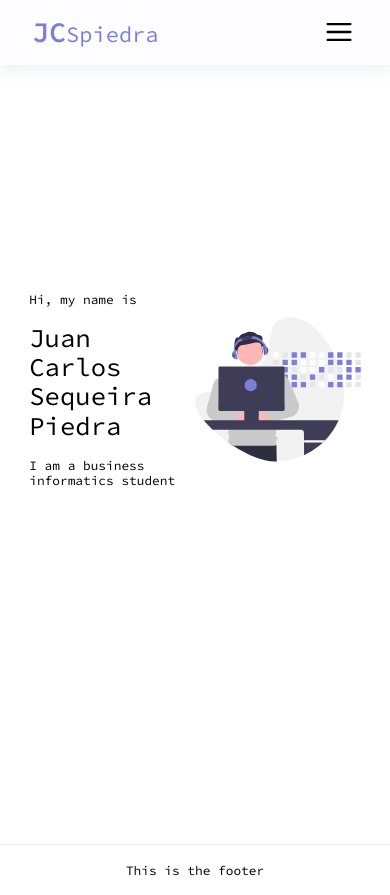
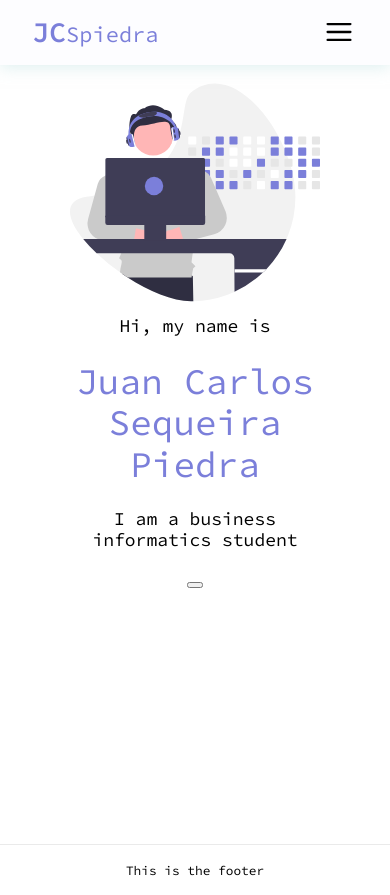
Before and after one commit to spiedra/my-portfolio-website, a Next.js app: page / in a window 390 px wide. Built offline with nearby package versions, Linux system fonts and the light colour scheme.

Commit message:
feat: add responsiveness to landing page

```diff
--- a/src/pages/index.js
+++ b/src/pages/index.js
@@ -2,27 +2,41 @@ import styled from "styled-components";
 import SvgDeveloper from "../components/SvgComponents/SvgDeveloper";
 
 const LandingSection = styled.section`
-  display: flex;
-  justify-content: space-evenly;
-  align-items: center;
-  width: 85%;
-  min-height: 90vh;
-  padding: 10px 0;
+  ${(props) => props.theme.mixins.flexCenter}
+  flex-direction: column-reverse;
+  width: 90%;
+  padding-top: 5rem;
+
+  @media ${(props) => props.theme.bp.tablet} {
+    flex-direction: row;
+    min-height: 10vh;
+    width: 85%;
+  }
 `;
 
-const IntroContainer = styled.article``;
+const IntroContainer = styled.article`
+  max-width: 80%;
+  font-size: 18px;
+  text-align: center;
+`;
 
 const MainImageContainer = styled.div`
-    width: 50%;
-    height: 50%;
-    ${(props) => props.theme.mixins.flexCenter}
+  ${(props) => props.theme.mixins.flexCenter}
+  width: 15.625rem;
+  height: 14.0625rem;
 `;
 
-const HiMessage = styled.p``;
+const HiMessage = styled.p`
+  margin-top: .7rem;
+`;
 
-const MyName = styled.h1``;
+const MyName = styled.h1`
+  color: var(--chetwode-blue);
+`;
 
 const Presentation = styled.p``;
+
+const CurriculumButton = styled.button``;
 
 export default function Home() {
   return (
@@ -32,9 +46,10 @@ export default function Home() {
           <HiMessage>Hi, my name is</HiMessage>
           <MyName>Juan Carlos Sequeira Piedra</MyName>
           <Presentation>I am a business informatics student</Presentation>
+          <CurriculumButton />
         </IntroContainer>
         <MainImageContainer>
-          <SvgDeveloper/>
+          <SvgDeveloper />
         </MainImageContainer>
       </LandingSection>
     </>
```
